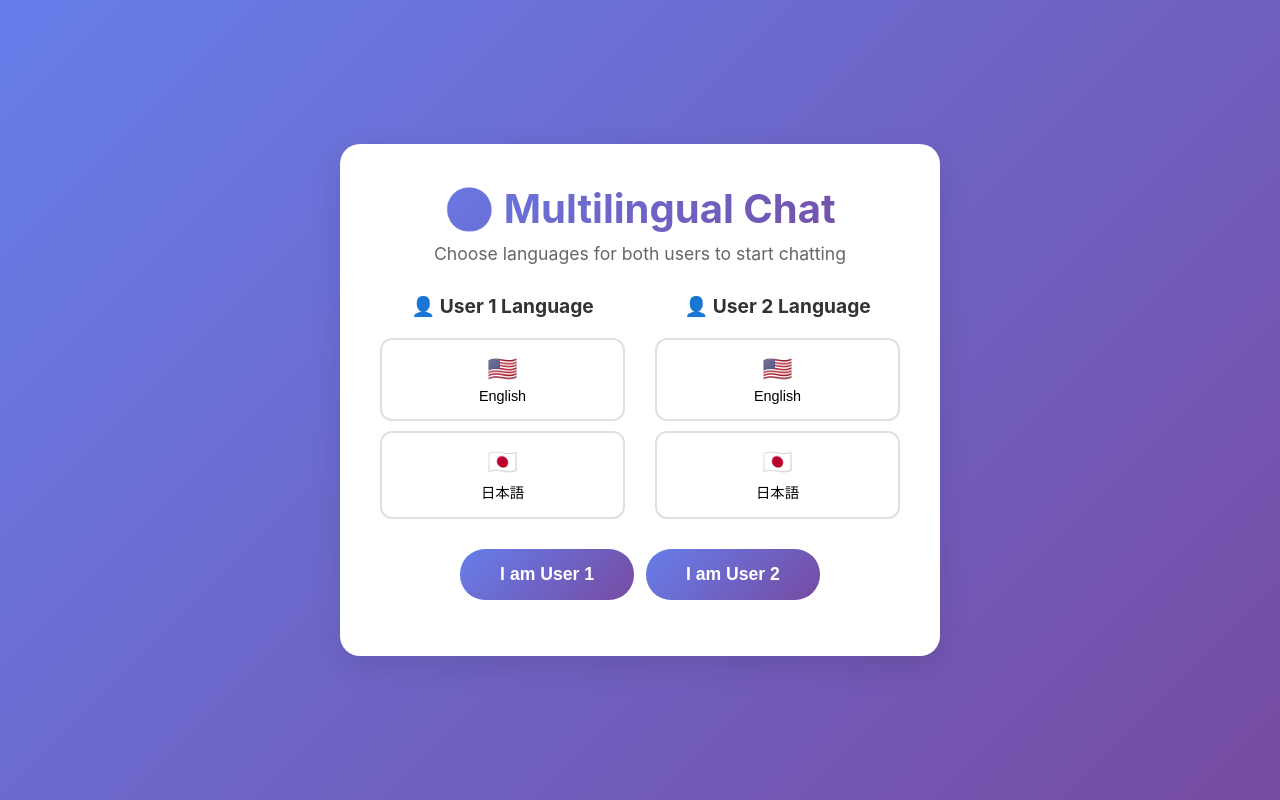
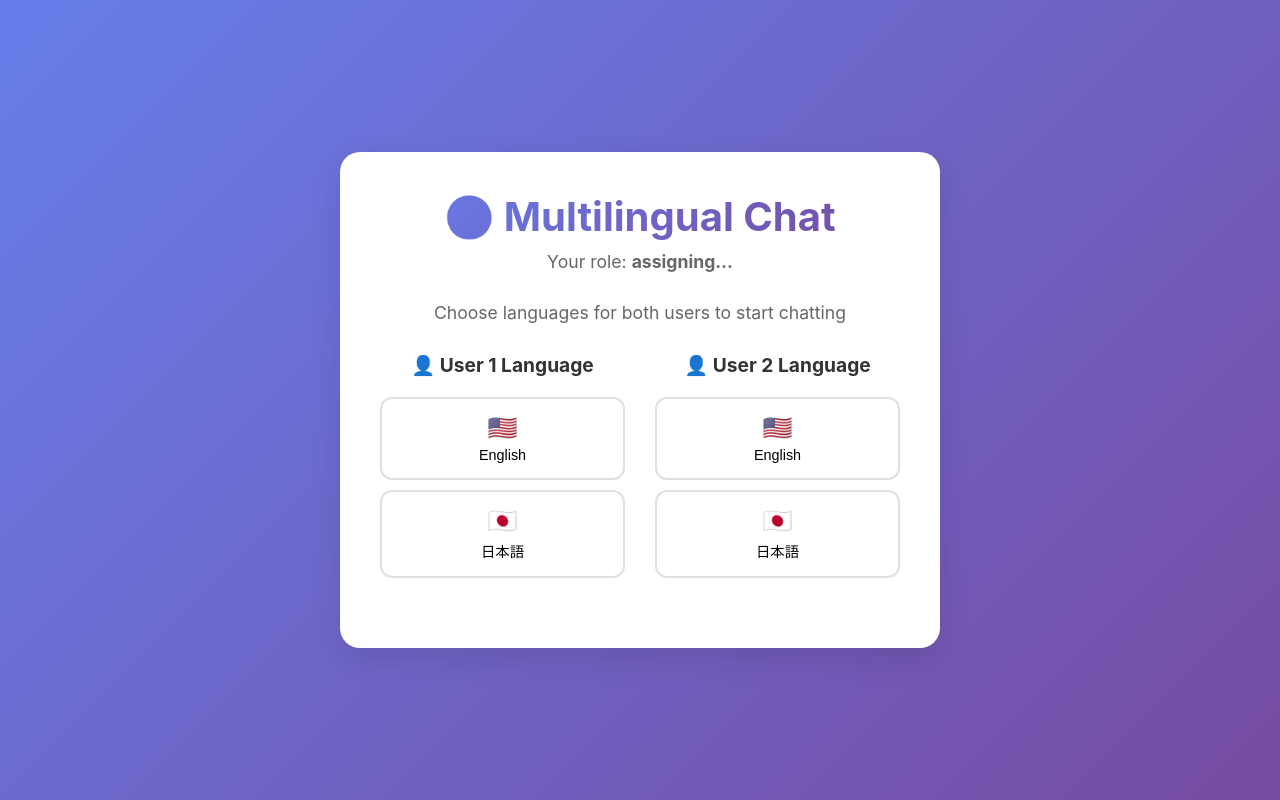
Before and after one commit to meidlin/2lang-chat, a React (Create React App) app: page / in a window 1280 px wide. Built offline with nearby package versions, Linux system fonts and the light colour scheme; no server answers.

Commit message:
feat: realtime presence roles (User1/User2/Spectator), waiting state, spectator read-only

```diff
--- a/src/App.tsx
+++ b/src/App.tsx
@@ -1,7 +1,7 @@
 import React, { useState, useRef, useEffect } from 'react';
 import './App.css';
 import { translationService } from './services/translationService';
-import { supabase, getChannelName, ChatEvent } from './services/realtime';
+import { supabase, getChannelName, ChatEvent, generateClientId } from './services/realtime';
 
 interface Message {
   id: string;
@@ -31,7 +31,7 @@ function App() {
   const [currentSender, setCurrentSender] = useState<'user1' | 'user2'>('user1');
   const [, setIsTranslating] = useState(false);
   const [typingUser, setTypingUser] = useState<'user1' | 'user2' | null>(null);
-  const [role, setRole] = useState<'user1' | 'user2' | ''>('');
+  const [role, setRole] = useState<'user1' | 'user2' | 'spectator' | ''>('');
   const [roomId] = useState<string>('global');
 
   const messagesEndRef = useRef<HTMLDivElement>(null);
@@ -45,7 +45,7 @@ function App() {
   }, [messages]);
   useEffect(() => {
     if (!supabase || !roomId) return;
-    const channel = supabase.channel(getChannelName(roomId), { config: { broadcast: { ack: true } } });
+    const channel = supabase.channel(getChannelName(roomId), { config: { broadcast: { ack: true }, presence: { key: generateClientId() } } });
 
     channel.on('broadcast', { event: 'chat' }, ({ payload }: { payload: ChatEvent }) => {
       if (payload.type === 'message') {
@@ -65,7 +65,23 @@ function App() {
       }
     });
 
-    channel.subscribe();
+    channel.on('presence', { event: 'sync' }, () => {
+      const state = channel.presenceState();
+      const allUsers = Object.values(state).flat();
+      // Assign roles in join order: first -> user1, second -> user2, rest -> spectators
+      const myKey = (channel as any).presenceKey as string;
+      const orderedKeys = allUsers.map((u: any) => u?.key).filter(Boolean) as string[];
+      const myIndex = orderedKeys.indexOf(myKey);
+      if (myIndex === 0) setRole('user1');
+      else if (myIndex === 1) setRole('user2');
+      else setRole('spectator');
+    });
+
+    channel.subscribe(async (status) => {
+      if (status === 'SUBSCRIBED') {
+        await channel.track({ key: (channel as any).presenceKey });
+      }
+    });
     return () => { channel.unsubscribe(); };
   }, [roomId]);
 
@@ -172,11 +188,15 @@ function App() {
 
   // Invite link removed
 
+  const otherUser = role === 'user1' ? 'user2' : role === 'user2' ? 'user1' : null;
+  const canSend = role === 'user1' || role === 'user2';
+
   if (!user1Language || !user2Language || !role) {
     return (
       <div className="language-selection">
         <div className="language-container">
           <h1>🌍 Multilingual Chat</h1>
+          <p>Your role: <strong>{role || 'assigning…'}</strong></p>
           <p>Choose languages for both users to start chatting</p>
           {/* Room and invite link removed */}
           {/* OpenAI API key UI removed */}
@@ -215,19 +235,10 @@ function App() {
             </div>
           </div>
 
-          <div style={{ display: 'flex', gap: 12, marginBottom: 16, justifyContent: 'center' }}>
-            <button
-              className={`start-chat-btn ${role === 'user1' ? 'selected' : ''}`}
-              onClick={() => setRole('user1')}
-            >
-              I am User 1
-            </button>
-            <button
-              className={`start-chat-btn ${role === 'user2' ? 'selected' : ''}`}
-              onClick={() => setRole('user2')}
-            >
-              I am User 2
-            </button>
+          <div style={{ textAlign: 'center', marginBottom: 8, color: '#555' }}>
+            {role === 'user1' && 'Waiting for User 2 to join…'}
+            {role === 'user2' && 'Connected with User 1.'}
+            {role === 'spectator' && 'Spectator mode: read‑only view.'}
           </div>
 
           {user1Language && user2Language && role && (
@@ -335,7 +346,7 @@ function App() {
         />
         <button
           onClick={sendMessage}
-          disabled={!newMessage.trim()}
+          disabled={!newMessage.trim() || !canSend}
           className="send-btn"
         >
           Send
--- a/src/services/realtime.ts
+++ b/src/services/realtime.ts
@@ -12,3 +12,7 @@ export type ChatEvent =
   | { type: 'typing'; sender: 'user1' | 'user2'; isTyping: boolean };
 
 export const getChannelName = (roomId: string) => `multilingual-chat-${roomId}`;
+
+export function generateClientId(): string {
+  return Math.random().toString(36).slice(2) + Date.now().toString(36);
+}
```
